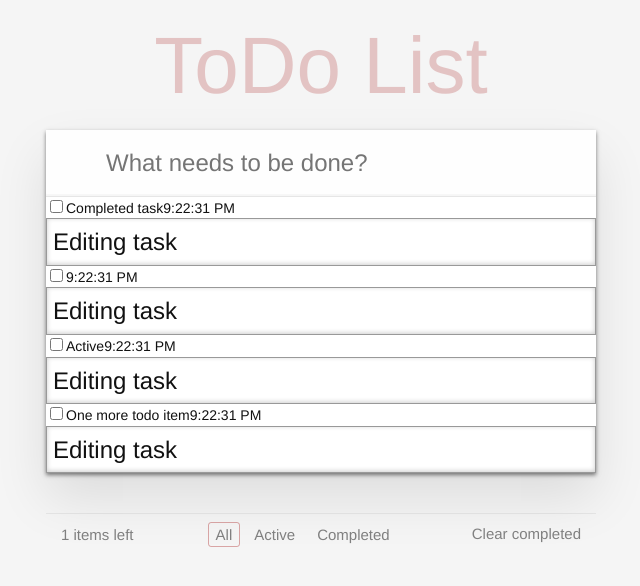
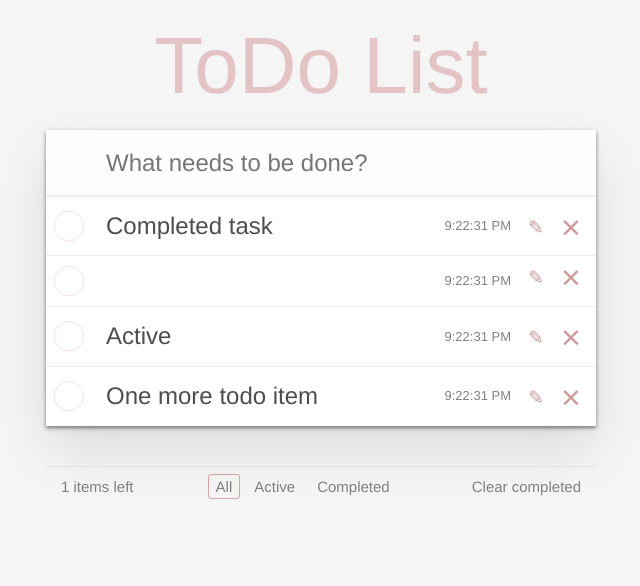
Before and after one commit to qwerst13/ToDoList-React, a React (Create React App) app: page / in a window 1280 px wide. Shown: the top 586 px of the page, without its empty margins (319-959 px from the left). Built offline with nearby package versions, Linux system fonts and the light colour scheme.

Commit message:
adding state for Task completion

```diff
--- a/src/components/Task/Task.js
+++ b/src/components/Task/Task.js
@@ -4,13 +4,27 @@ import './Task.css';
 
 
 export default class Task extends React.Component {
+
+    state = {completed: false};
+
+    completeTask = () => {
+        this.setState({completed: !this.state.completed});
+        console.log(this.state)
+    };
+
     render () {
-        const {description, date} = this.props;
+        const {className, description, date} = this.props;
+        const {completed} = this.state;
+
+        let liClassName = '';
+
+        if (completed) liClassName = 'completed';
 
         return (
+            <li className={liClassName}>
                 <div>
                     <div className="view">
-                    <input className="toggle" type="checkbox"/>
+                        <input onClick={this.completeTask} className="toggle" type="checkbox"/>
                         <label>
                             <span className="description">{ description }</span>
                             <span className="created">{ date.toLocaleTimeString() }</span>
@@ -20,6 +34,7 @@ export default class Task extends React.Component {
                     </div>
                     <input type="text" className="edit" value="Editing task"/>
                 </div>
+            </li>
         );
     }
 }
```
Lines whose indentation alone changed are shown as unchanged.
